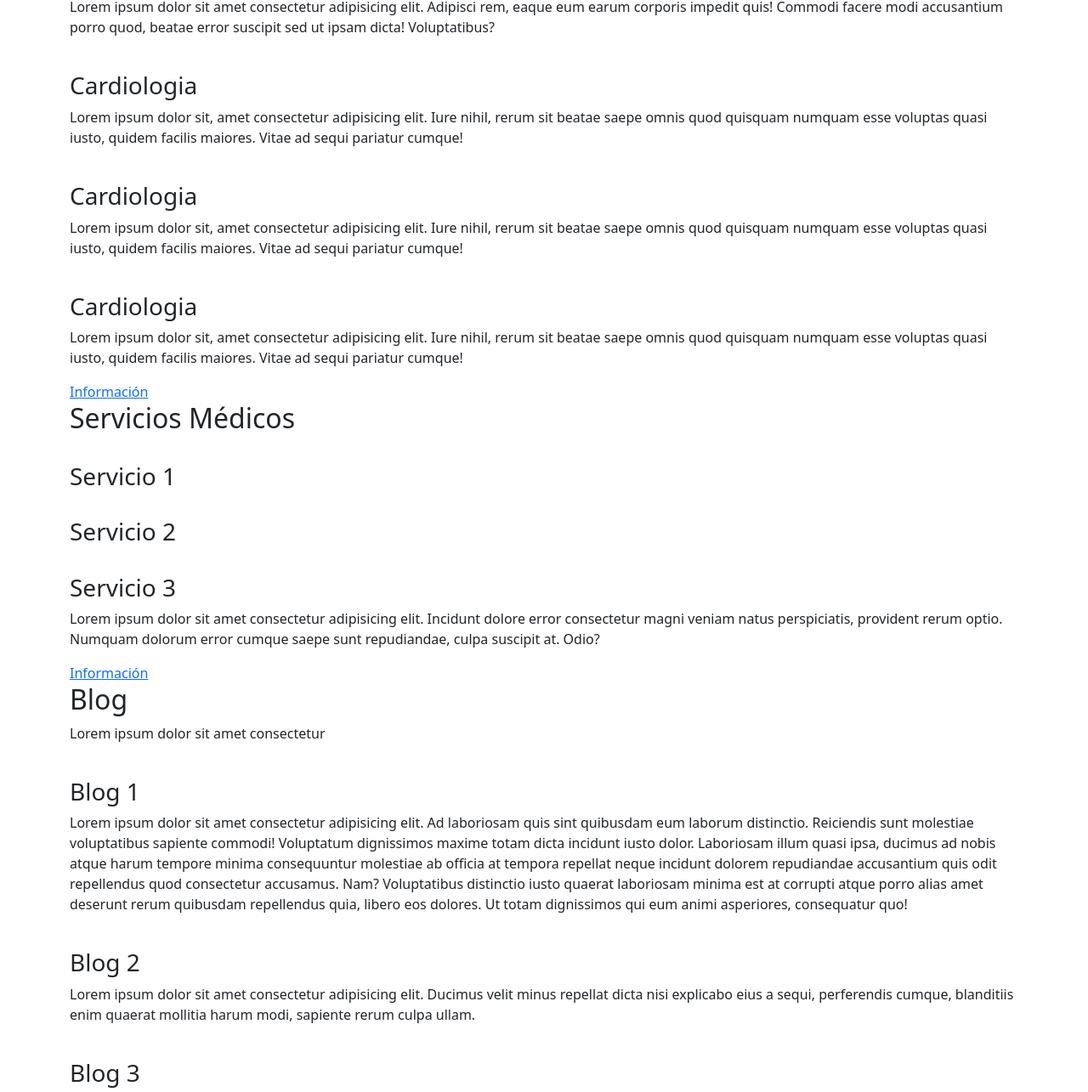
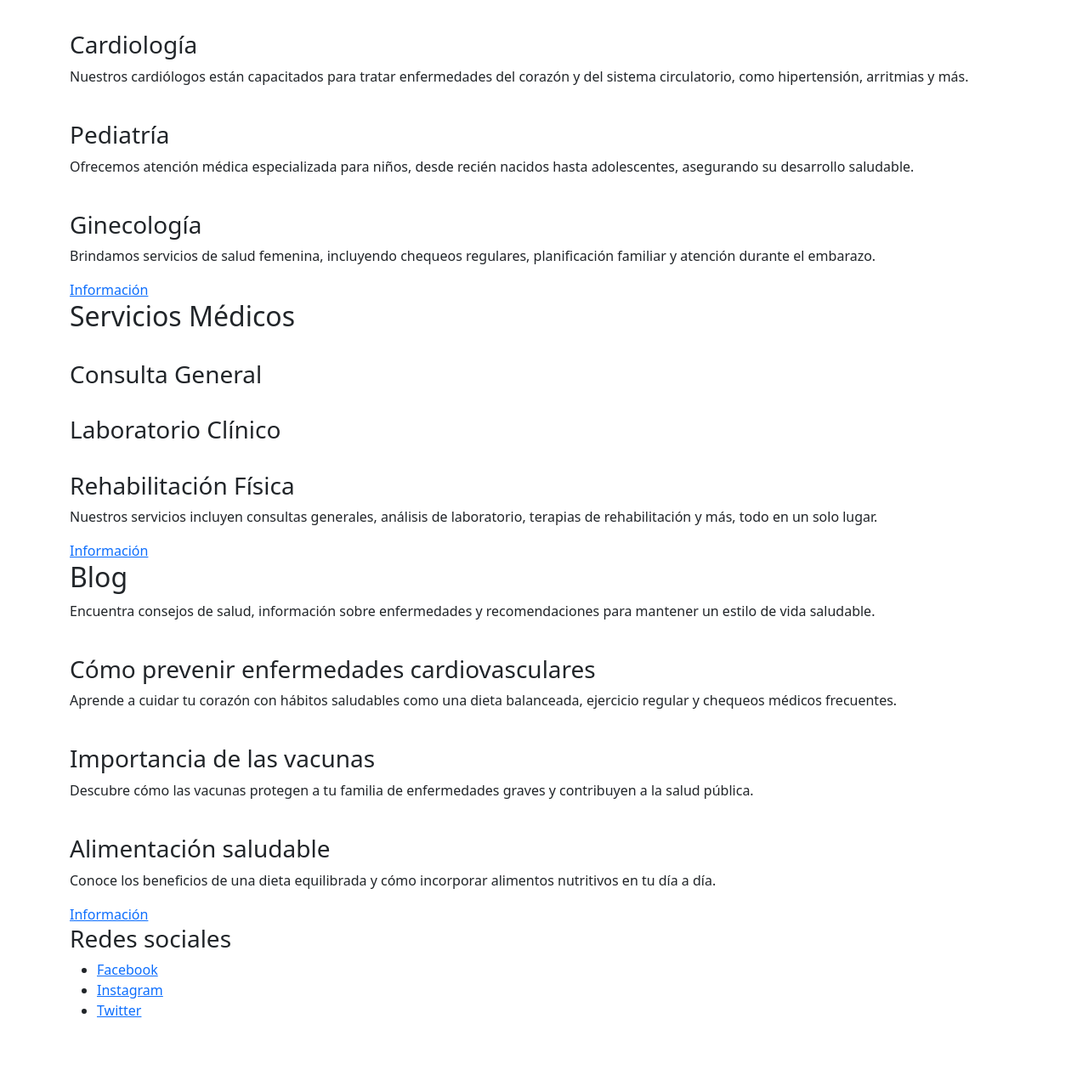
Before and after one commit to LionShotty/Salu, a plain HTML site: page Index.html in a window 1280 px wide. Shown: the part 622-1907 px from the top of the page at 85% size. After the commit the page ends 1839 px from the top, so only its background shows below. Drawn offline with nearby package versions, Linux system fonts and the light colour scheme.

Commit message:
Se agrego texto a los parrafos y titulos

```diff
--- a/Index.html
+++ b/Index.html
@@ -26,60 +26,47 @@
 
         <div class="header-content container">
             <h1>Vive al 100</h1>
-            <p>Lorem ipsum dolor sit amet consectetur adipisicing elit.
-                Libero doloremque repudiandae odio. Provident rerum odit tenetur
-                molestiae, nesciunt minima, aperiam praesentium delectus ullam
-                doloribus reprehenderit unde magnam voluptatem! Dicta, minima.</p>
+            <p>Tu salud es nuestra prioridad. Ofrecemos servicios médicos de calidad para garantizar tu bienestar y el de tu familia.</p>
         </div>
         <a href="" class="btn-1">Información</a>
     </header>
-
 
     <section class="salud">
         <img class="salud-img" src="Img/Banner.png" alt="">
 
         <div class="salud-content container">
-            <h2>La mejor atencion a un precio muy bajo</h2>
+            <h2>La mejor atención a un precio muy bajo</h2>
             <p class="text-p">
-                Lorem ipsum dolor sit amet consectetur adipisicing elit.
-                Adipisci rem, eaque eum earum corporis impedit quis! Commodi
-                facere modi accusantium porro quod, beatae error suscipit sed ut ipsam dicta! Voluptatibus?
+                Contamos con especialistas en diversas áreas de la salud, brindando diagnósticos precisos y tratamientos efectivos para cuidar de ti.
             </p>
 
             <div class="salud-group">
                 <div class="salud-1">
                     <img src="" alt="">
-                    <h3>Cardiologia</h3>
+                    <h3>Cardiología</h3>
                     <p>
-                        Lorem ipsum dolor sit, amet consectetur adipisicing elit. Iure nihil,
-                        rerum sit beatae saepe omnis quod quisquam numquam esse voluptas
-                        quasi iusto, quidem facilis maiores. Vitae ad sequi pariatur cumque!
+                        Nuestros cardiólogos están capacitados para tratar enfermedades del corazón y del sistema circulatorio, como hipertensión, arritmias y más.
                     </p>
                 </div>
 
                 <div class="salud-2">
                     <img src="" alt="">
-                    <h3>Cardiologia</h3>
+                    <h3>Pediatría</h3>
                     <p>
-                        Lorem ipsum dolor sit, amet consectetur adipisicing elit. Iure nihil,
-                        rerum sit beatae saepe omnis quod quisquam numquam esse voluptas
-                        quasi iusto, quidem facilis maiores. Vitae ad sequi pariatur cumque!
+                        Ofrecemos atención médica especializada para niños, desde recién nacidos hasta adolescentes, asegurando su desarrollo saludable.
                     </p>
                 </div>
 
                 <div class="salud-3">
                     <img src="" alt="">
-                    <h3>Cardiologia</h3>
+                    <h3>Ginecología</h3>
                     <p>
-                        Lorem ipsum dolor sit, amet consectetur adipisicing elit. Iure nihil,
-                        rerum sit beatae saepe omnis quod quisquam numquam esse voluptas
-                        quasi iusto, quidem facilis maiores. Vitae ad sequi pariatur cumque!
+                        Brindamos servicios de salud femenina, incluyendo chequeos regulares, planificación familiar y atención durante el embarazo.
                     </p>
                 </div>
             </div>
             <a href="#" class="btn-1">Información</a>
         </div>
-
     </section>
 
     <main class="servicios">
@@ -90,85 +77,70 @@
 
                 <div class="services-1">
                     <img src="" alt="">
-                    <h3>Servicio 1</h3>
+                    <h3>Consulta General</h3>
                 </div>
                 <div class="services-2">
                     <img src="" alt="">
-                    <h3>Servicio 2</h3>
+                    <h3>Laboratorio Clínico</h3>
                 </div>
                 <div class="services-3">
                     <img src="" alt="">
-                    <h3>Servicio 3</h3>
+                    <h3>Rehabilitación Física</h3>
                 </div>
 
             </div>
             <p>
-                Lorem ipsum dolor sit amet consectetur adipisicing elit.
-                Incidunt dolore error consectetur magni veniam natus perspiciatis,
-                provident rerum optio. Numquam dolorum error cumque saepe sunt
-                repudiandae, culpa suscipit at. Odio?
+                Nuestros servicios incluyen consultas generales, análisis de laboratorio, terapias de rehabilitación y más, todo en un solo lugar.
             </p>
             <a href="#" class="btn-1">Información</a>
         </div>
     </main>
 
-
     <section class="blog container">
         <h2>Blog</h2>
         <p>
-            Lorem ipsum dolor sit amet consectetur
+            Encuentra consejos de salud, información sobre enfermedades y recomendaciones para mantener un estilo de vida saludable.
         </p>
 
         <div class="blog-content">
             <div class="blog-1">
                 <img src="" alt="">
-                <h3>Blog 1</h3>
+                <h3>Cómo prevenir enfermedades cardiovasculares</h3>
                 <p>
-                    Lorem ipsum dolor sit amet consectetur adipisicing elit. Ad laboriosam quis sint quibusdam eum laborum distinctio. Reiciendis sunt molestiae voluptatibus sapiente commodi! Voluptatum dignissimos maxime totam dicta incidunt iusto dolor.
-                    Laboriosam illum quasi ipsa, ducimus ad nobis atque harum tempore minima consequuntur molestiae ab officia at tempora repellat neque incidunt dolorem repudiandae accusantium quis odit repellendus quod consectetur accusamus. Nam?
-                    Voluptatibus distinctio iusto quaerat laboriosam minima est at corrupti atque porro alias amet deserunt rerum quibusdam repellendus quia, libero eos dolores. Ut totam dignissimos qui eum animi asperiores, consequatur quo!
+                    Aprende a cuidar tu corazón con hábitos saludables como una dieta balanceada, ejercicio regular y chequeos médicos frecuentes.
                 </p>
             </div>
             <div class="blog-2">
                 <img src="" alt="">
-                <h3>Blog 2</h3>
+                <h3>Importancia de las vacunas</h3>
                 <p>
-                    Lorem ipsum dolor sit amet consectetur adipisicing elit.
-                    Ducimus velit minus repellat dicta nisi explicabo eius a sequi, perferendis cumque, blanditiis
-                    enim quaerat mollitia harum modi, sapiente rerum culpa ullam.
+                    Descubre cómo las vacunas protegen a tu familia de enfermedades graves y contribuyen a la salud pública.
                 </p>
             </div>
             <div class="blog-3">
                 <img src="" alt="">
-                <h3>Blog 3</h3>
+                <h3>Alimentación saludable</h3>
                 <p>
-                    Lorem ipsum dolor sit amet consectetur adipisicing elit.
-                    Ad laboriosam quis sint quibusdam eum laborum distinctio.
-                    Reiciendis sunt molestiae voluptatibus sapiente commodi! Voluptatum
-                    dignissimos maxime totam dicta incidunt iusto dolor.
+                    Conoce los beneficios de una dieta equilibrada y cómo incorporar alimentos nutritivos en tu día a día.
                 </p>
             </div>
         </div>
         <a href="#" class="btn-1">Información</a>
     </section>
 
-
     <footer class="footer">
         <div class="footer-content container">
             <div class="link">
                 <h3>Redes sociales</h3>
                 <ul>
-                    <li><a href="#"></a></li>
-                    <li><a href="#"></a></li>
-                    <li><a href="#"></a></li>
+                    <li><a href="#">Facebook</a></li>
+                    <li><a href="#">Instagram</a></li>
+                    <li><a href="#">Twitter</a></li>
                 </ul>
             </div>
         </div>
     </footer>
 
-
-
     <script src="https://cdn.jsdelivr.net/npm/bootstrap@5.3.6/dist/js/bootstrap.bundle.min.js" integrity="sha384-j1CDi7MgGQ12Z7Qab0qlWQ/Qqz24Gc6BM0thvEMVjHnfYGF0rmFCozFSxQBxwHKO" crossorigin="anonymous"></script>
 </body>
 </html>
->>>>>>> main
```
